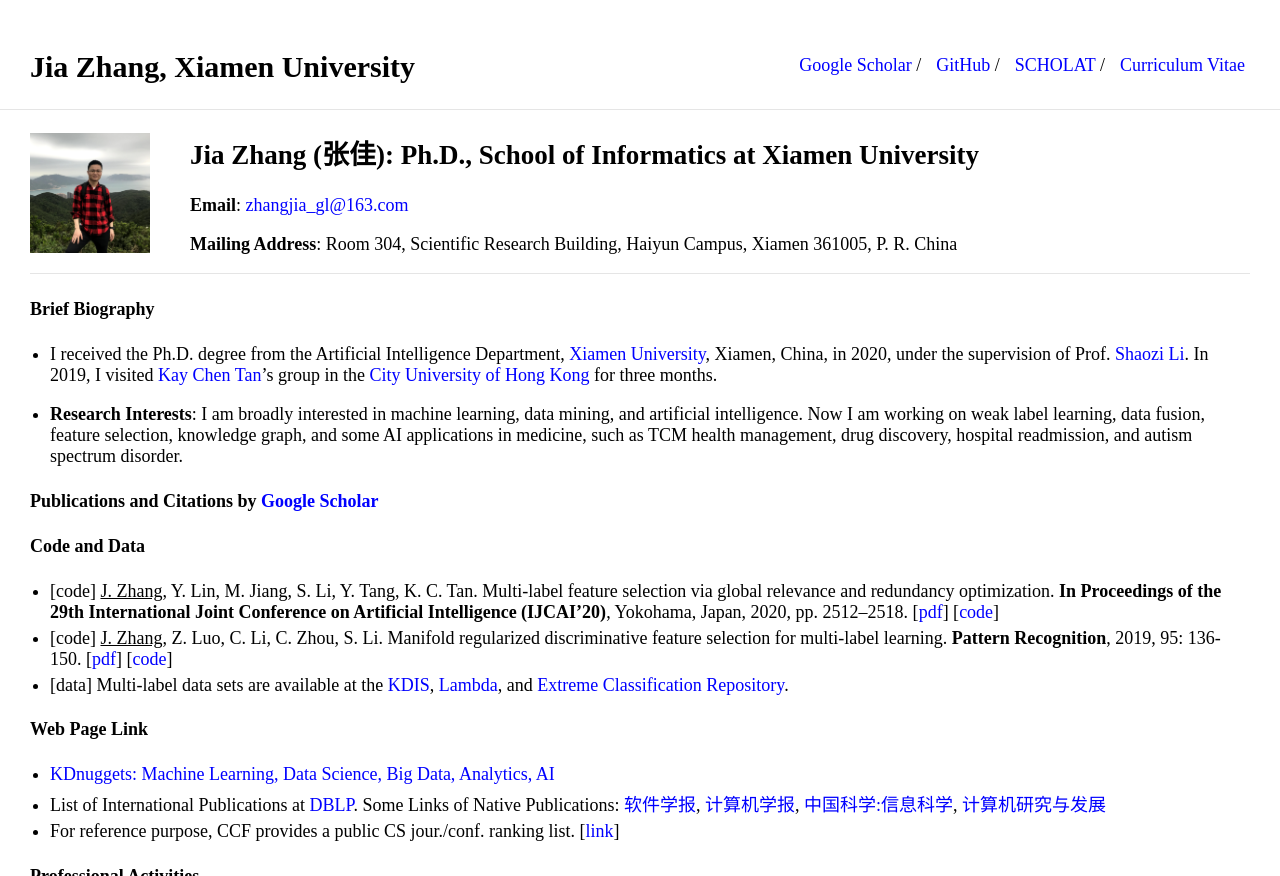
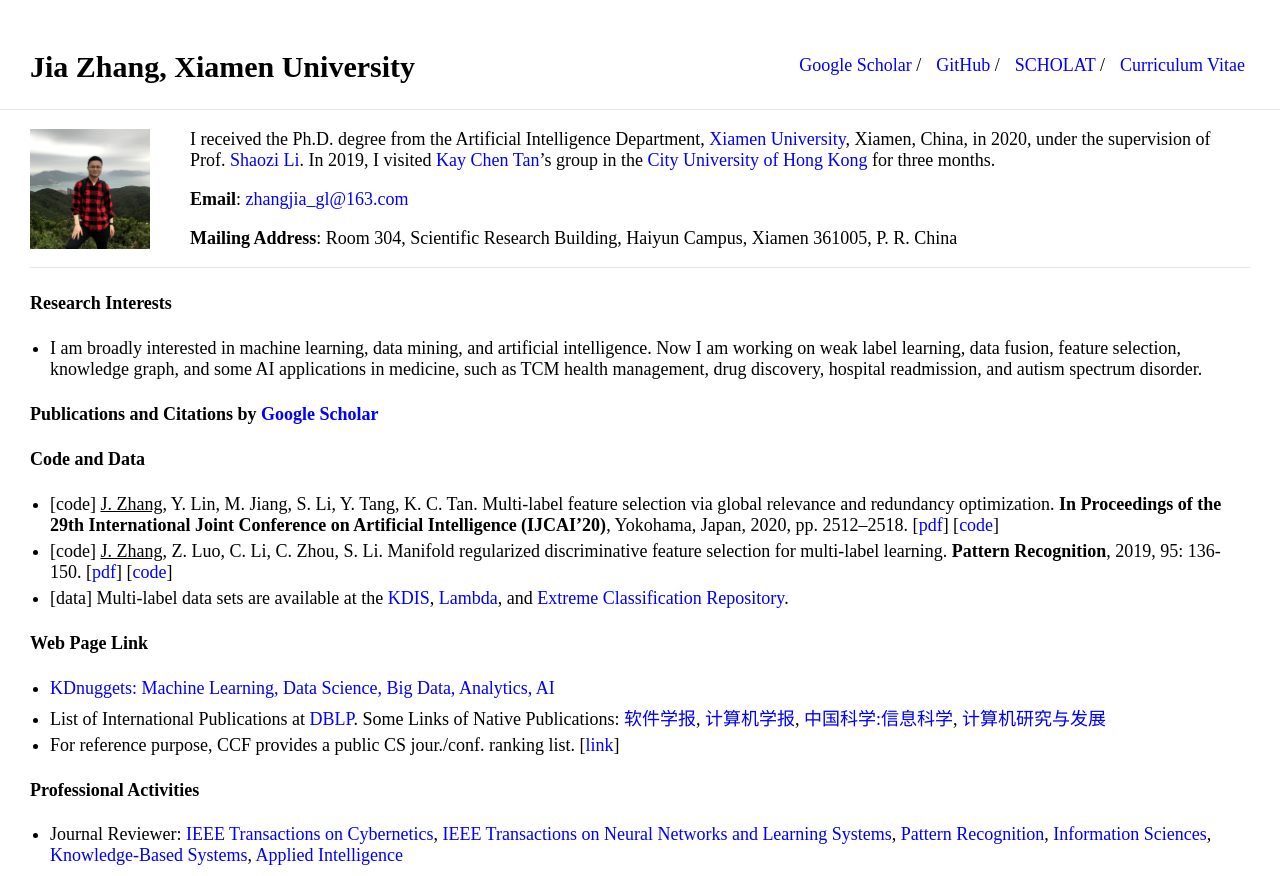
Before and after one commit to jiazhang-ml/jiazhang-ml.github.io, a Jekyll site: the page built from index.md, in a window 1280 px wide, cut to the strip 0-876 px from the top of the page. Built offline with Jekyll 4.4.1, drawn with Linux system fonts in a browser that asks for light colours; part of the change alters nothing that is shown.

Commit message:
Update index.md

```diff
--- a/index.md
+++ b/index.md
@@ -5,7 +5,7 @@ layout: default
 
 <img class="profile-picture" src="1.jpg">
 
-## Jia Zhang (张佳): Ph.D., School of Informatics at Xiamen University
+I received the Ph.D. degree from the Artificial Intelligence Department, [Xiamen University](https://www.xmu.edu.cn/), Xiamen, China, in 2020, under the supervision of Prof. [Shaozi Li](http://imt.xmu.edu.cn/szdw.html). In 2019, I visited [Kay Chen Tan](http://www.cityu.edu.hk/stfprofile/kaytan.htm)'s group in the [City University of Hong Kong](https://www.cityu.edu.hk/) for three months.
 
 **Email**: [zhangjia_gl@163.com](mailto:zhangjia_gl@163.com)
 
@@ -13,11 +13,9 @@ layout: default
 
 ---
 
-#### Brief Biography
+#### Research Interests
 
-* I received the Ph.D. degree from the Artificial Intelligence Department, [Xiamen University](https://www.xmu.edu.cn/), Xiamen, China, in 2020, under the supervision of Prof. [Shaozi Li](http://imt.xmu.edu.cn/szdw.html). In 2019, I visited [Kay Chen Tan](http://www.cityu.edu.hk/stfprofile/kaytan.htm)'s group in the [City University of Hong Kong](https://www.cityu.edu.hk/) for three months.
-
-* **Research Interests**: I am broadly interested in machine learning, data mining, and artificial intelligence. Now I am working on weak label learning, data fusion, feature selection, knowledge graph, and some AI applications in medicine, such as TCM health management, drug discovery, hospital readmission, and autism spectrum disorder.
+* I am broadly interested in machine learning, data mining, and artificial intelligence. Now I am working on weak label learning, data fusion, feature selection, knowledge graph, and some AI applications in medicine, such as TCM health management, drug discovery, hospital readmission, and autism spectrum disorder.
 
 #### Publications and Citations by [Google Scholar](https://scholar.google.com.hk/citations?user=yBaTk-gAAAAJ&hl=en)
 #### Code and Data
```
